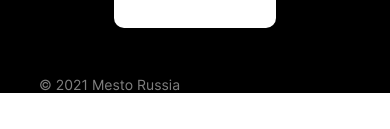
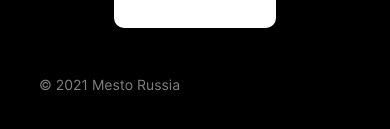
Before and after one commit to hakunamatata93/mesto-project, a plain HTML site: page index.html in a window 390 px wide. Shown: the part 1240-1369 px from the top of the page. Drawn offline with Linux system fonts and the light colour scheme.

Commit message:
something i forgot to do

```diff
--- a/blocks/footer/footer.css
+++ b/blocks/footer/footer.css
@@ -1,12 +1,13 @@
 .footer{
   max-width: 880px;
   padding: 0 20px;
-  margin: 67px auto 60px;
-
+  margin: 67px auto 0;
+  padding-bottom: 60px;
 }
 
 @media screen and (max-width: 550px) {
   .footer{
-    margin: 48px 19px 36px;
+    margin: 48px 19px 0;
+    padding-bottom: 36px;
   }
 }
--- a/scripts/script.js
+++ b/scripts/script.js
@@ -99,7 +99,10 @@ const initialCards = [
     evt.preventDefault();
     const newCard = {name: newPlace.value, link: newLink.value};
     elementsList.prepend(createElements(newCard));
+    newPlace.value = "";
+    newLink.value = "";
     closePopup(addPlacePopup);
+
   }
 //увеличение
   function showBigPicturePopup(evt){
```
